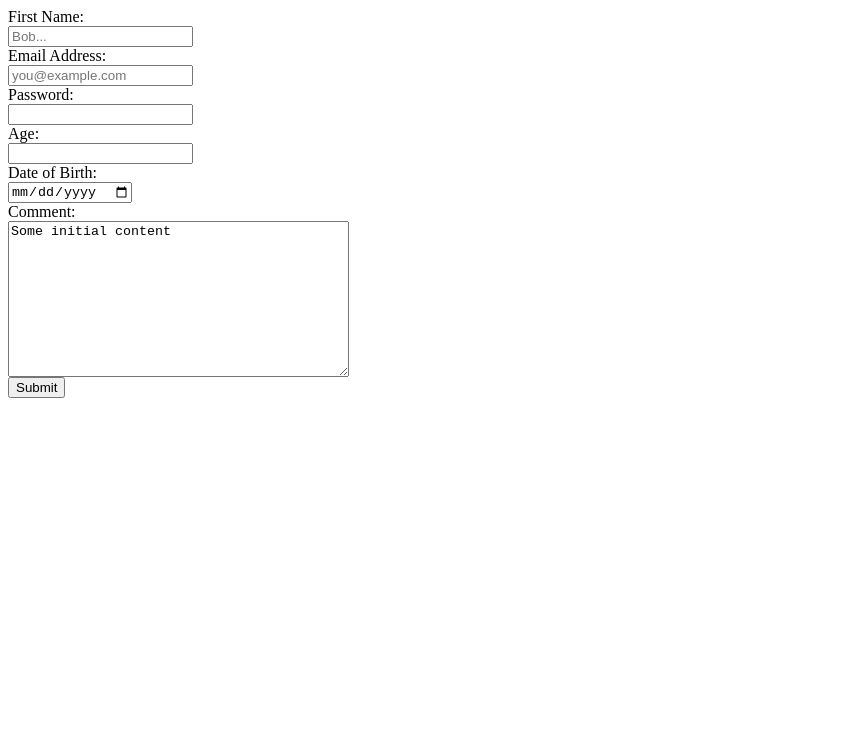
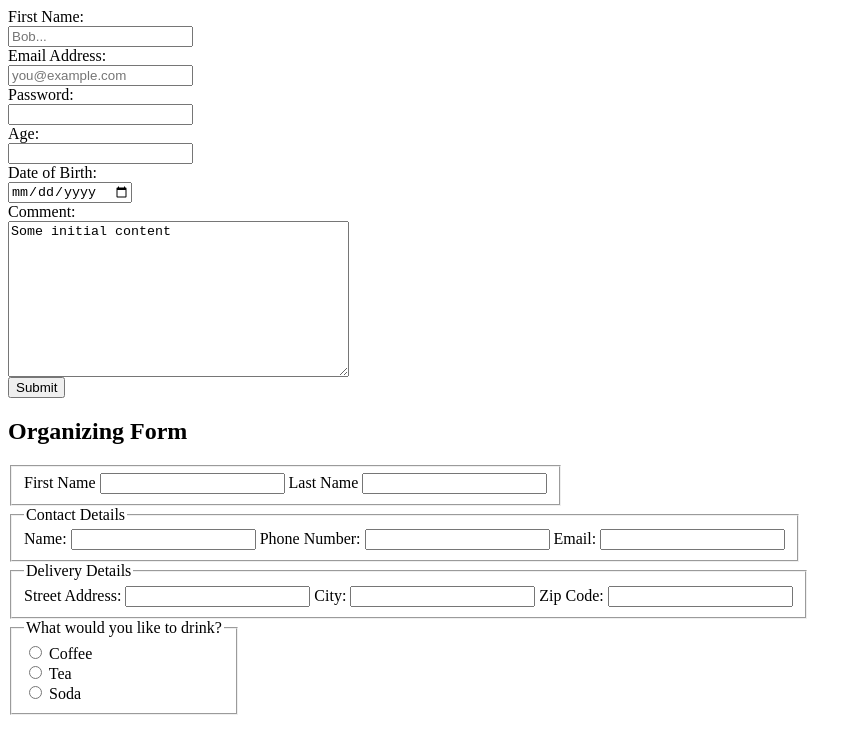
Before and after one commit to fakhryfernanda/odin-project, a plain HTML site: page html-css/forms/form-basics.html in a window 1280 px wide. Shown: the whole page, without its empty margins (0-862 px from the left). Drawn offline with Linux system fonts and the light colour scheme.

Commit message:
Organizing forms

```diff
--- a/html-css/forms/form-basics.html
+++ b/html-css/forms/form-basics.html
@@ -10,7 +10,7 @@
             display: flex;
             flex-direction: column;
             align-items: flex-start;
-            width: 500px;
+            /* width: 500px; */
         }
     </style>
 </head>
@@ -36,5 +36,62 @@
 
         <button type="submit">Submit</button>
     </form>
+
+    <h2>Organizing Form</h2>
+    <form>
+        <fieldset>
+            <label for="first_name">First Name</label>
+            <input type="text" id="first_name" name="first_name">
+
+            <label for="last_name">Last Name</label>
+            <input type="text" id="last_name" name="last_name">
+          </fieldset>
+
+          <fieldset>
+            <legend>Contact Details</legend>
+
+            <label for="name">Name:</label>
+            <input type="text" id="name" name="name">
+
+            <label for="phone_number">Phone Number:</label>
+            <input type="tel" id="phone_number" name="phone_number">
+
+            <label for="email">Email:</label>
+            <input type="email" id="email" name="email">
+          </fieldset>
+
+          <fieldset>
+            <legend>Delivery Details</legend>
+
+            <label for="street_address">Street Address:</label>
+            <input type="text" id="street_address" name="street_address">
+
+            <label for="city">City:</label>
+            <input type="text" id="city" name="city">
+
+            <label for="zip_code">Zip Code:</label>
+            <input type="text" id="zip_code" name="zip_code">
+          </fieldset>
+
+          <fieldset>
+            <legend>What would you like to drink?</legend>
+
+            <div>
+              <input type="radio" name="drink" id="coffee" value="coffee">
+              <label for="coffee">Coffee</label>
+            </div>
+
+            <div>
+              <input type="radio" name="drink" id="tea" value="tea">
+              <label for="tea">Tea</label>
+            </div>
+
+            <div>
+              <input type="radio" name="drink" id="soda" value="soda">
+              <label for="soda">Soda</label>
+            </div>
+
+          </fieldset>
+    </form>
 </body>
 </html>
```
Also changed, not shown: notes/form-basics.md (+85 -0 lines).
